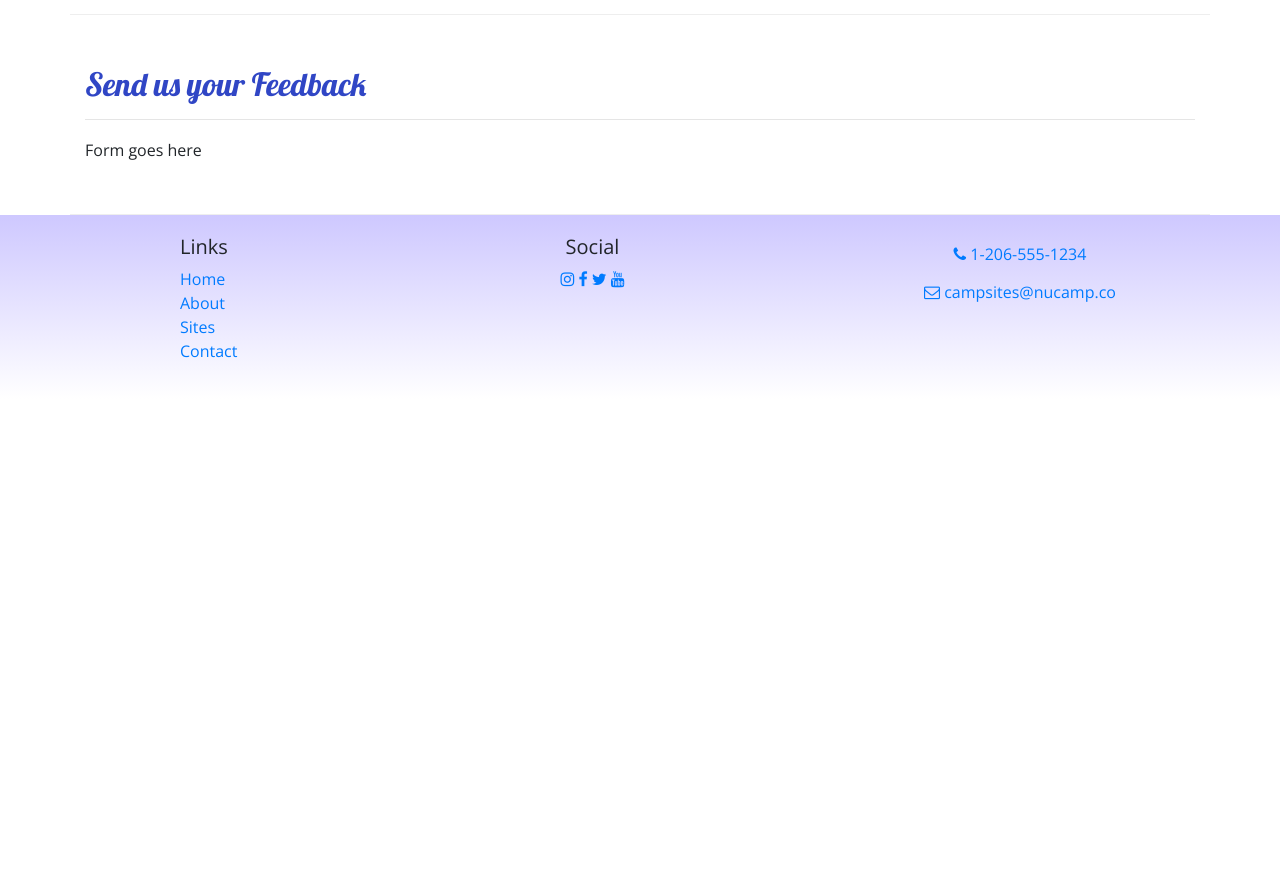
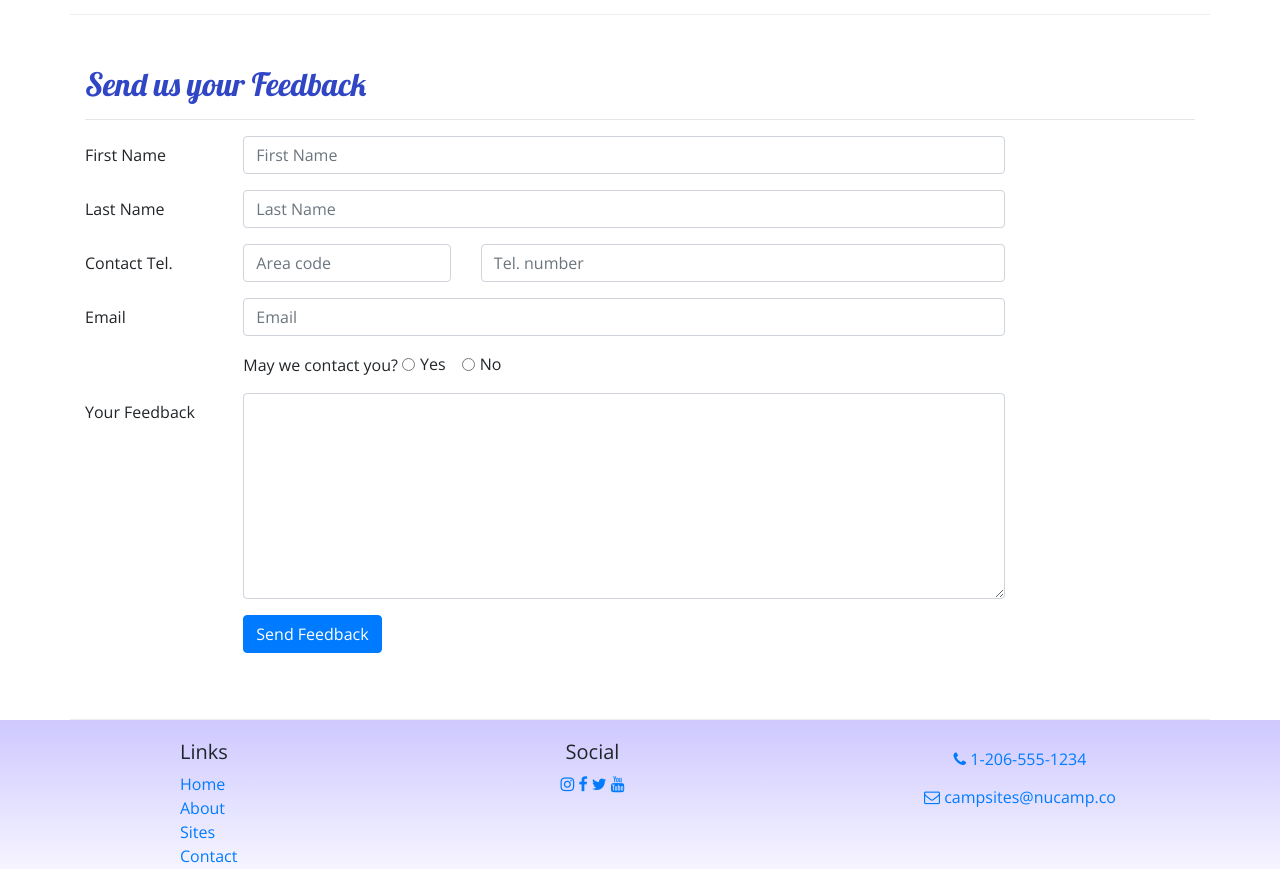
Before and after one commit to FirstArtifact/bootstrap-2-first-commit, a website: page contactus.html in a window 1280 px wide. Shown: the part 560-1429 px from the top of the page. Before the commit the page ends 959 px from the top, so only its background shows below. Drawn offline with nearby package versions, Linux system fonts and the light colour scheme.

Commit message:
Added form to contact page

```diff
--- a/contactus.html
+++ b/contactus.html
@@ -84,7 +84,64 @@
                 <hr />
             </div>
             <div class="col-md-10">
-                Form goes here
+                <form>
+                    <div class="form-group row">
+                        <label for="firstName" class="col-md-2 col-form-label">First Name</label>
+                        <div class="col-md-10">
+                            <input type="text" class="form-control" id="firstName" name="firstName"
+                                placeholder="First Name" />
+                        </div>
+                    </div>
+                    <div class="form-group row">
+                        <label for="lastName" class="col-md-2 col-form-label">Last Name</label>
+                        <div class="col-md-10">
+                            <input type="text" class="form-control" id="lastName" name="lastName"
+                                placeholder="Last Name" />
+                        </div>
+                    </div>
+                    <div class="form-group row">
+                        <label for="areaCode" class="col-md-2 col-form-label">Contact Tel.</label>
+                        <div class="col-5 col-md-3">
+                            <input type="tel" class="form-control" id="areaCode" name="areaCode"
+                                placeholder="Area code" />
+                        </div>
+                        <div class="col-7">
+                            <input type="tel" class="form-control" name="telNum" placeholder="Tel. number" />
+                        </div>
+                    </div>
+                    <div class="form-group row">
+                        <label for="email" class="col-md-2 col-form-label">Email</label>
+                        <div class="col-md-10">
+                            <input type="email" class="form-control" id="email" name="email" placeholder="Email" />
+                        </div>
+                    </div>
+                    <div class="form-group row">
+                        <div class="col offset-md-2">
+                            May we contact you?
+                            <div class="form-check form-check-inline">
+                                <input type="radio" class="form-check-input" id="contactYes" name="contactRadios"
+                                    value="yes" />
+                                <label for="contactYes" class="form-check-label">Yes</label>
+                            </div>
+                            <div class="form-check form-check-inline">
+                                <input type="radio" class="form-check-input" id="contactNo" name="contactRadios"
+                                    value="no" />
+                                <label for="contactNo" class="form-check-label">No</label>
+                            </div>
+                        </div>
+                    </div>
+                    <div class="form-group row">
+                        <label for="feedback" class="col-md-2 col-form-label">Your Feedback</label>
+                        <div class="col-md-10">
+                            <textarea class="form-control" id="feedback" name="feedback" rows="8"></textarea>
+                        </div>
+                    </div>
+                    <div class="form-group row">
+                        <div class="offset-md-2 col-md-10">
+                            <button type="submit" class="btn btn-primary">Send Feedback</button>
+                        </div>
+                    </div>
+                </form>
             </div>
         </div>
 
```
